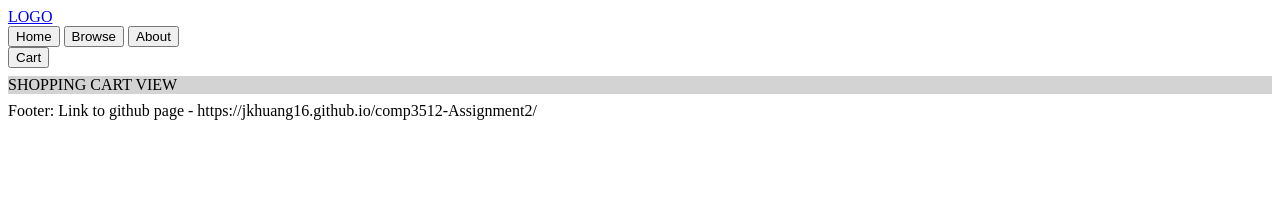
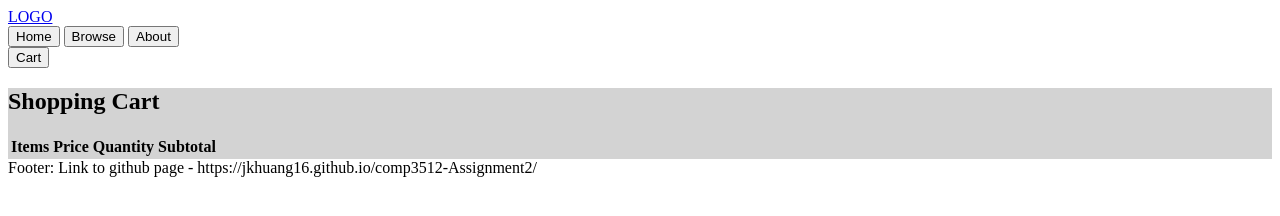
Before and after one commit to Jkhuang16/comp3512-Assignment2, a plain HTML site: page index.html in a window 1280 px wide. Both pictures are taken after a click on the button "Cart". Drawn offline with Linux system fonts and the light colour scheme.

Commit message:
did empty cart msg and started cart item table

```diff
--- a/index.html
+++ b/index.html
@@ -44,7 +44,25 @@
     </article>
 
     <article id="shoppingCartView" class="view hidden">
-        <p> SHOPPING CART VIEW </p>
+        <h2> Shopping Cart </h2>
+
+        <!-- Empty cart message -->
+        <p id="emptyCartMsg" class="hidden">Your cart is currently empty</p>
+
+        <!-- Cart items list and table -->
+        <section id="cartItems">
+            <table>
+                <tr>
+                    <th>Items</th>
+                    <th>Price</th>
+                    <th>Quantity</th>
+                    <th>Subtotal</th>
+                </tr>
+            </table>
+        </section>
+
+
+
     </article>
 
     <dialog id="about">
```
